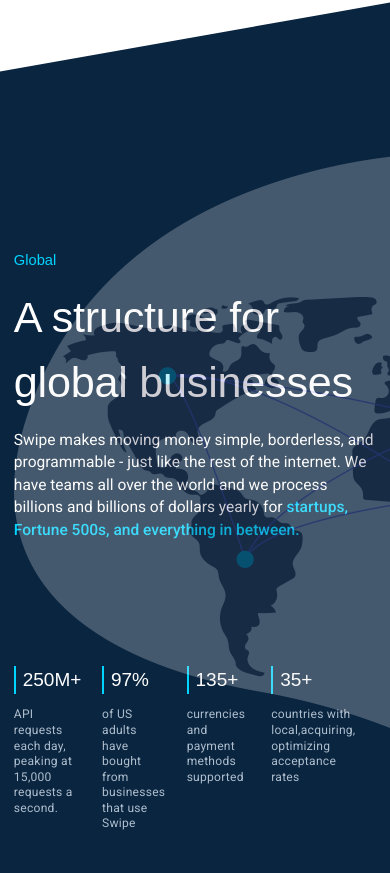
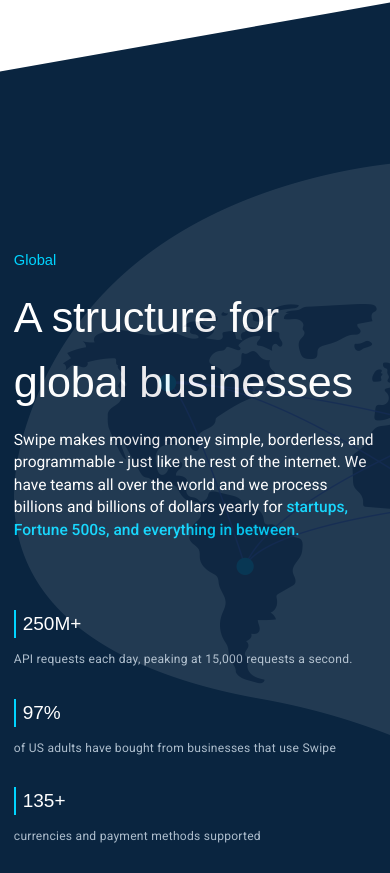
Before and after one commit to mkpogs/m-swipe, a website: page index.html in a window 390 px wide. Shown: the part 5067-5940 px from the top of the page. Drawn offline with Linux system fonts and the light colour scheme; files whose address does not match are found by name; a web font is replaced by a local one.

Commit message:
Responsive - Layout(global)

```diff
--- a/assets/sass/layouts/_global.scss
+++ b/assets/sass/layouts/_global.scss
@@ -36,16 +36,35 @@
         opacity: 25%;
         position: absolute;
         top: 10%;
+
+        @include abs.respond(mobile){
+            opacity: 10%;
+        }
     }
 
     .card-container{
         margin: abs.$spacing-xl*2 0 abs.$spacing-xl;
+
+        flex-wrap: wrap;
+        gap: 2rem;
+
+        @include abs.respond(tablet){
+            margin: abs.$spacing-xl 0 abs.$spacing-lg;
+        }
+
     }
 
     .card{
-        width: 25%;
-        padding: 0 abs.$spacing-sm 0 0;
-        margin: 0 abs.$spacing-md 0 0;
+        width: 20%;
+        padding: 0;
+
+        @include abs.respond(tablet){
+            width: 45%;
+        }
+
+        @include abs.respond(mobile){
+            width: abs.$width-full;
+        }
 
         &__heading{
             border-left: 2px solid abs.$color-blue-1;
```
Also changed, not shown: assets/style/style.css, 1 other file.
